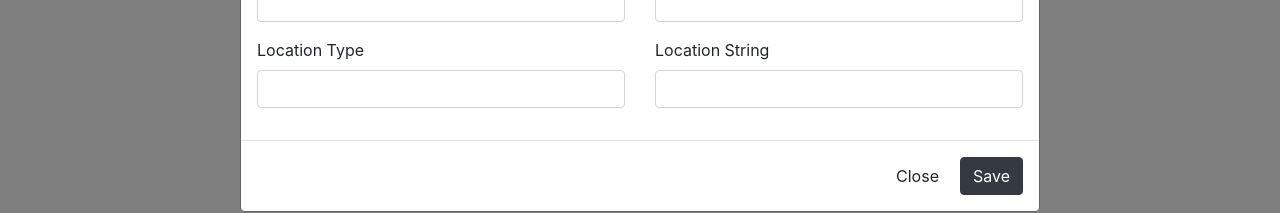
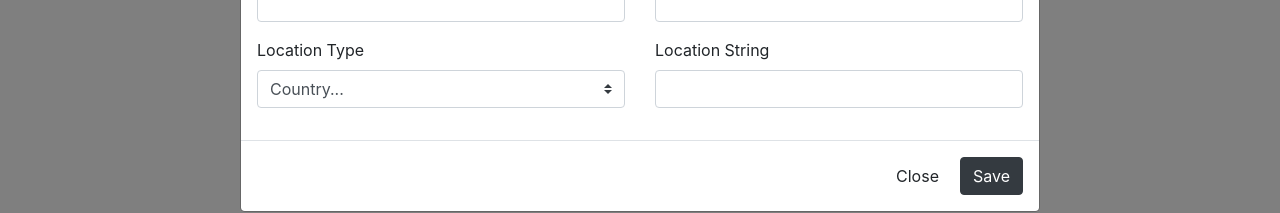
Before and after one commit to kritikasingla17/test-64-q-c21e8c8f0eaa40dbaae6314b9a357c6f--angular-4-npm-in-docker, an Angular app: page /index in a window 1280 px wide. Both pictures are taken after a click on the button "Add Lead". Shown: the part 242-455 px from the top of the page. Built offline with nearby package versions, Linux system fonts and the light colour scheme; no server answers.

Commit message:
location type fix

```diff
--- a/src/app/landing-page/landing-page.component.html
+++ b/src/app/landing-page/landing-page.component.html
@@ -77,7 +77,11 @@
                         <div class="col">
                     <div class="form-group ">
                       <label for="exampleInputEmail1">Location Type</label>
-                      <input type="text" [(ngModel)]="new_lead.location_type" required class="form-control" name="location_type" >
+                      <!-- <input type="text" [(ngModel)]="new_lead.location_type" required class="form-control" name="location_type" > -->
+                      <select class="custom-select" name="location_type" id="inputGroupSelect03" aria-label="Example select with button addon">
+                          <option selected>Country...</option>
+
+                        </select>
                     </div>
                     </div>
                     <div class="col">
```
